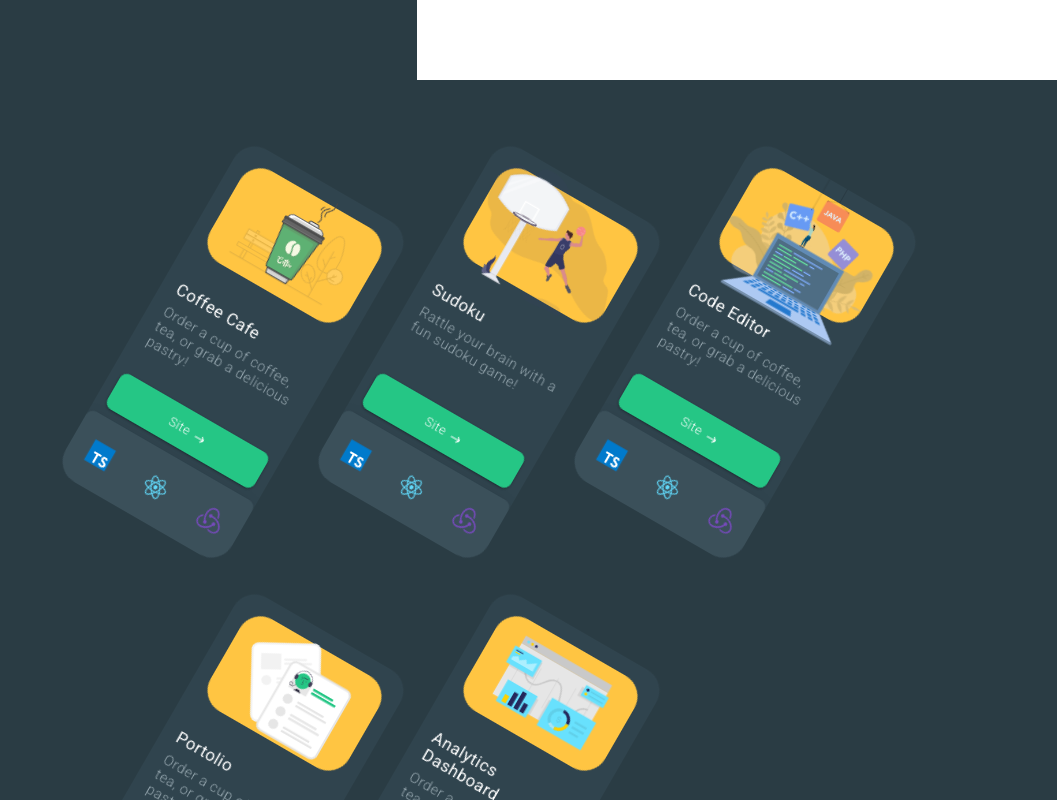
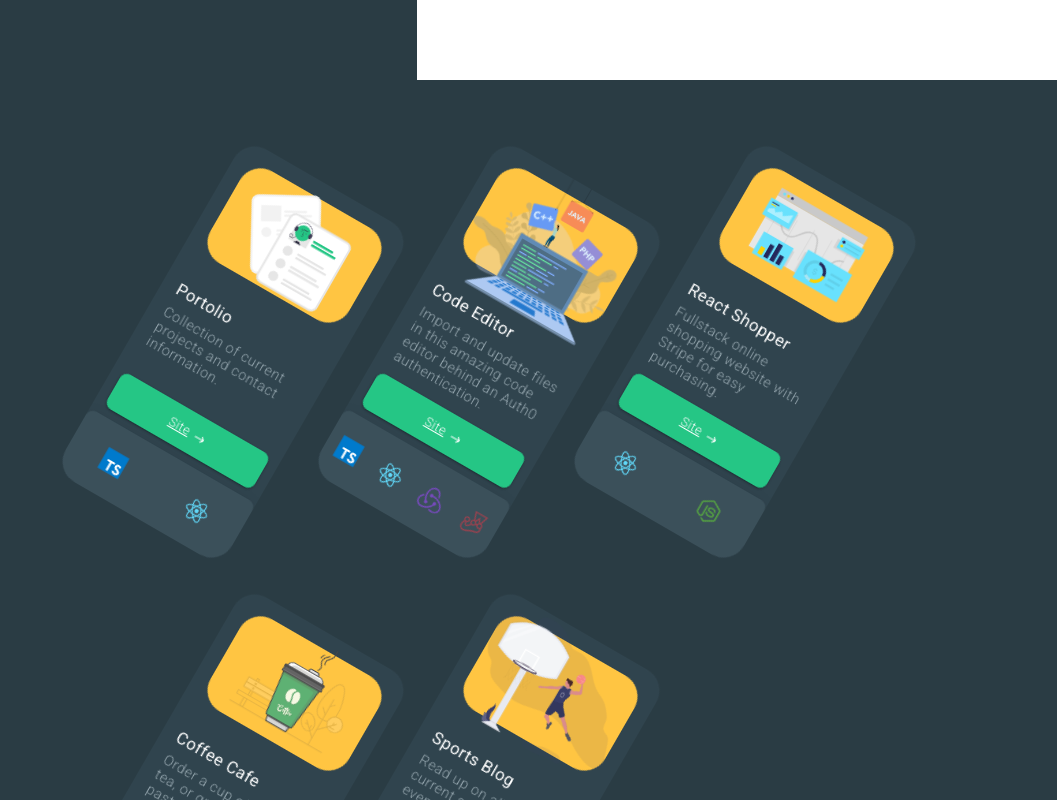
Before and after one commit to kterry1/swe-portfolio, a React (Create React App) app: page / in a window 1280 px wide. Shown: the part 720-1520 px from the top of the page, without its empty margins (223-1280 px from the left). Built offline with nearby package versions, Linux system fonts and the light colour scheme.

Commit message:
Updated description for projects

```diff
--- a/src/assets/links/GithubLink.js
+++ b/src/assets/links/GithubLink.js
@@ -4,6 +4,7 @@ const GitHubLink = () => {
   return (
     <a
       target="_blank"
+      rel="noreferrer"
       href="https://github.com/kterry1"
       className="github-corner"
       aria-label="View source on GitHub"
--- a/src/components/HomeImage/HomeImage.tsx
+++ b/src/components/HomeImage/HomeImage.tsx
@@ -1,8 +1,10 @@
-import React, { useState, useEffect, useRef } from "react";
+import React from "react";
 import computerLogo from "../../assets/images/gummy-programming.svg";
 
-const HomeImage = (props: any) => {
-  return <img className="computer-logo" src={computerLogo} />;
+const HomeImage = () => {
+  return (
+    <img className="computer-logo" alt="animated computer" src={computerLogo} />
+  );
 };
 
 export default HomeImage;
--- a/src/components/Navbar/Navbar.tsx
+++ b/src/components/Navbar/Navbar.tsx
@@ -16,6 +16,7 @@ const Navbar = () => {
       <div className="menu-item item-3">
         <a
           target="_blank"
+          rel="noreferrer"
           href="https://www.linkedin.com/in/kevin-terry-065019134/"
         >
           <i className="fab fa-linkedin-in"></i>
--- a/src/components/Projects/Project.tsx
+++ b/src/components/Projects/Project.tsx
@@ -1,8 +1,13 @@
-import React, { useState } from "react";
+import React from "react";
 import { ReactComponent as TypescriptIcon } from "../../assets/images/typescript.svg";
 import { ReactComponent as ReactIcon } from "../../assets/images/react.svg";
 import { ReactComponent as ReduxIcon } from "../../assets/images/redux.svg";
+import { ReactComponent as ReactRouterSvg } from "../../assets/images/react-router.svg";
+import { ReactComponent as JestIcon } from "../../assets/images/jest.svg";
 import { ReactComponent as ArrowIcon } from "../../assets/images/arrow.svg";
+import { ReactComponent as NodeIcon } from "../../assets/images/nodejs.svg";
+import { ReactComponent as CSSIcon } from "../../assets/images/css3.svg";
+import { ReactComponent as HtmlIcon } from "../../assets/images/html5.svg";
 
 interface Props {
   img: any;
@@ -10,12 +15,21 @@ interface Props {
   desc: string;
   languages: string[];
   color: string;
-  btn: string;
 }
 
 const Project = (props: Props) => {
-  const { img, title, desc, languages, color, btn } = props;
-  const [langs, setLangs] = useState(languages);
+  const { img, title, desc, languages, color } = props;
+
+  const languageIcons: Record<string, React.ComponentType> = {
+    react: ReactIcon,
+    ts: TypescriptIcon,
+    redux: ReduxIcon,
+    jest: JestIcon,
+    reactrouter: ReactRouterSvg,
+    node: NodeIcon,
+    css: CSSIcon,
+    html: HtmlIcon,
+  };
 
   return (
     <div className={`project ${color}`}>
@@ -24,14 +38,18 @@ const Project = (props: Props) => {
       </div>
       <div className="proj-title">{title}</div>
       <div className="proj-description">{desc}</div>
-      <a className={`proj-button proj-button-${btn}`}>
+      <a href="#" className={`proj-button`}>
         site <ArrowIcon />
       </a>
       <div className="proj-languages">
-        {/* {languages} */}
-        <TypescriptIcon className="code-icon" />
-        <ReactIcon className="code-icon" />
-        <ReduxIcon className="code-icon" />
+        {languages?.map((lang) => {
+          const LanguageIcon = languageIcons[lang];
+          return (
+            <div key={lang} className="code-icon">
+              <LanguageIcon />
+            </div>
+          );
+        })}
       </div>
     </div>
   );
--- a/src/index.css
+++ b/src/index.css
@@ -349,15 +349,18 @@ body {
   bottom: 0px;
   display: flex;
   justify-content: space-around;
-  padding: var(--secondary-padding) 0;
+  padding: var(--tertiary-padding) 0;
   background-color: var(--tertiary-background);
   border-radius: var(--border-radius-light) var(--border-radius-light) 0 0;
   box-shadow: var(--box-shadow-heavy);
 }
 
-.proj-languages .code-icon {
+.proj-languages .code-icon svg {
+  width: 100%;
+  height: 40px;
   padding: var(--tertiary-padding);
   height: 1.5rem;
+  margin: auto;
 }
 
 .projects .proj-1,
@@ -373,7 +376,7 @@ body {
 .proj-2:hover,
 .proj-3:hover,
 .proj-4:hover {
-  transform: rotate(30deg) translate(0px, -5rem);
+  transform: rotate(30deg) translate(0px, -4rem);
 }
 
 /* Media Queries */
@@ -404,11 +407,19 @@ body {
     margin: var(--tertiary-margin) 0;
   }
 
-  .code-icon {
+  .home-greeting .code-icon {
     padding: var(--tertiary-padding) var(--tertiary-padding)
       var(--tertiary-padding) 0;
     height: 30px;
     width: 30px;
+  }
+
+  .proj-languages .code-icon svg {
+    width: 100%;
+    height: 30px;
+    padding: var(--tertiary-padding);
+    height: 1.5rem;
+    margin: auto;
   }
 
   .projects {
@@ -423,11 +434,19 @@ body {
     margin: var(--tertiary-margin) 0;
   }
 
-  .code-icon {
+  .home-greeting .code-icon {
     padding: var(--tertiary-padding) var(--tertiary-padding)
       var(--tertiary-padding) 0;
     height: 25px;
     width: 25px;
+  }
+
+  .proj-languages .code-icon svg {
+    width: 100%;
+    height: 25px;
+    padding: var(--tertiary-padding);
+    height: 1.5rem;
+    margin: auto;
   }
 
   .projects {
@@ -436,7 +455,7 @@ body {
   }
 }
 
-@media screen and (max-width: 1030px) {
+@media screen and (max-width: 1130px) {
   .projects {
     display: grid;
     grid-template-columns: 1fr 1fr;
@@ -448,7 +467,9 @@ body {
       ". ."
       ". .";
   }
+}
 
+@media screen and (max-width: 1030px) {
   .github-corner > svg {
     color: #fff !important;
     fill: rgb(37, 198, 133) !important;
@@ -460,10 +481,6 @@ body {
 
   .home-greeting {
     width: 50vw;
-  }
-
-  .home-greeting .greeting {
-    /* font-size: var(--font-size-xs); */
   }
 
   .computer-logo {
--- a/src/pages/Projects.tsx
+++ b/src/pages/Projects.tsx
@@ -10,44 +10,39 @@ const Projects = () => {
   return (
     <div className="projects" id="projects">
       <Project
-        img={<CoffeeSvg />}
-        title="Coffee Cafe"
-        desc="Order a cup of coffee, tea, or grab a delicious pastry!"
-        languages={["ts", "react", "redux"]}
-        color="proj-1"
-        btn="red"
-      />
-      <Project
-        img={<SportsSvg />}
-        title="Sudoku"
-        desc="Rattle your brain with a fun sudoku game!"
-        languages={["ts", "react", "redux"]}
-        color="proj-2"
-        btn="purple"
+        img={<PortfolioSvg />}
+        title="Portolio"
+        desc="Collection of current projects and contact information."
+        languages={["ts", "react"]}
+        color="proj-3"
       />
       <Project
         img={<EditorSvg />}
         title="Code Editor"
-        desc="Order a cup of coffee, tea, or grab a delicious pastry!"
-        languages={["ts", "react", "redux"]}
+        desc="Import and update files in this amazing code editor behind an Auth0 authentication."
+        languages={["ts", "react", "redux", "jest"]}
         color="proj-4"
-        btn="blue"
-      />
-      <Project
-        img={<PortfolioSvg />}
-        title="Portolio"
-        desc="Order a cup of coffee, tea, or grab a delicious pastry!"
-        languages={["ts", "react", "redux"]}
-        color="proj-3"
-        btn="orange"
       />
       <Project
         img={<DashboardSvg />}
-        title="Analytics Dashboard"
+        title="React Shopper"
+        desc="Fullstack online shopping website with Stripe for easy purchasing."
+        languages={["react", "node"]}
+        color="proj-1"
+      />
+      <Project
+        img={<CoffeeSvg />}
+        title="Coffee Cafe"
         desc="Order a cup of coffee, tea, or grab a delicious pastry!"
-        languages={["ts", "react", "redux"]}
+        languages={["react", "reactrouter"]}
         color="proj-1"
-        btn="red"
+      />
+      <Project
+        img={<SportsSvg />}
+        title="Sports Blog"
+        desc="Read up on all the current sporting events."
+        languages={["html", "css"]}
+        color="proj-2"
       />
     </div>
   );
```
Also changed, not shown: src/assets/images/react-router.svg (added).
